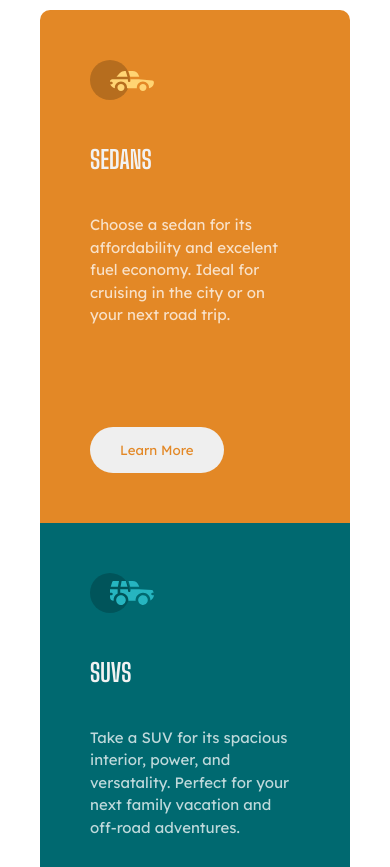
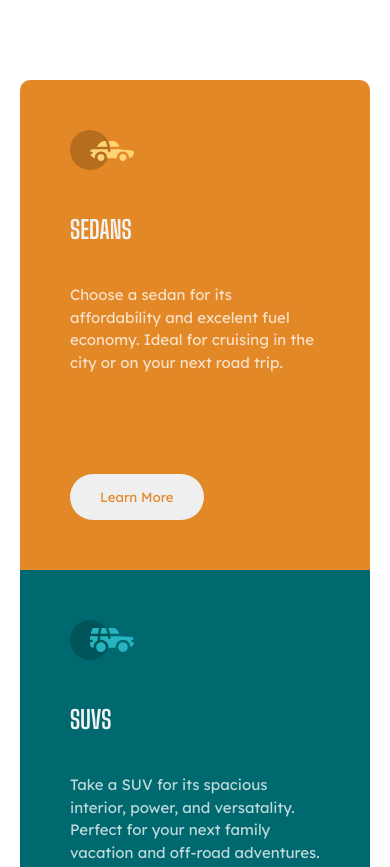
Before and after one commit to LonelyFirefly/3-column-preview-card, a plain HTML site: page index.html in a window 390 px wide. Shown: the top 867 px of the page. Drawn offline with Linux system fonts and the light colour scheme.

Commit message:
fix mobile margin

```diff
--- a/style.css
+++ b/style.css
@@ -115,9 +115,8 @@ main {
 
 @media screen and (max-width: 768px) {
 	main {
-		display: block;
-
-		padding: 10px 40px;
+		padding: 80px 20px;
+		height: fit-content;
 	}
 
 	.product {
```
